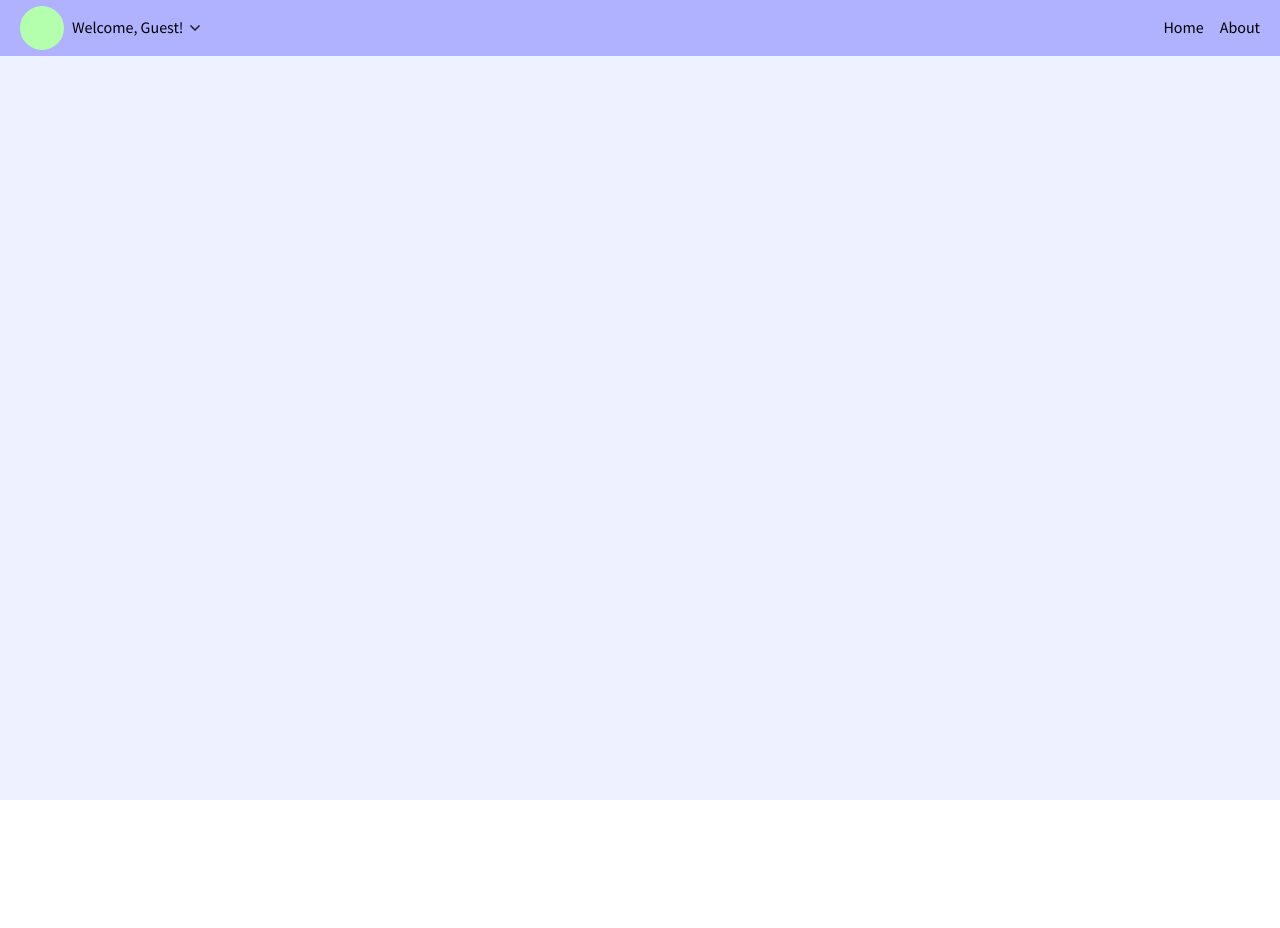
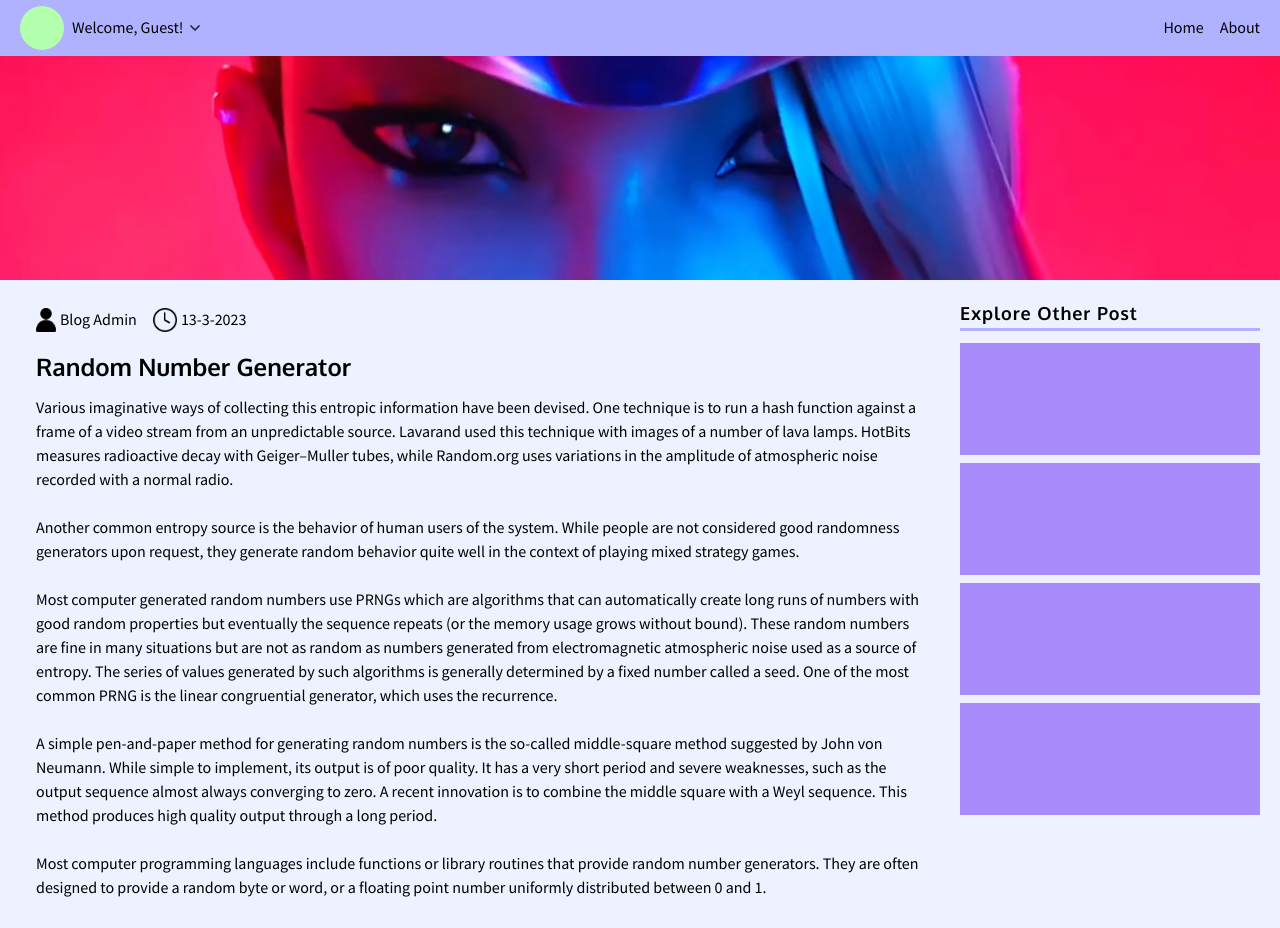
Before and after one commit to idlionora/my-mini-blog, a React app: page /post in a window 1280 px wide. Before the commit the page ends 800 px from the top, so only its background shows below. Built offline with nearby package versions, Linux system fonts and the light colour scheme; the HTML template or start-up script is replaced by a standard one.

Commit message:
feat(BlogPost): slice blogpost format from figma

```diff
--- /dev/null
+++ b/src/components/ExploreCard.jsx
@@ -0,0 +1,7 @@
+const ExploreCard = () => {
+    return (
+        <div className="w-full bg-violet-400 h-28"></div>
+    )
+}
+
+export default ExploreCard;
--- a/src/pages/AdminPage.jsx
+++ b/src/pages/AdminPage.jsx
@@ -5,7 +5,7 @@ function AdminPage() {
 	return (
 		<div className="w-full min-h-screen bg-neutral-00 flex flex-col items-center">
 			<NavigationBar page="edit"></NavigationBar>
-			<section className="w-full px-4 pm:mx-5 flex flex-col items-center">
+			<section className="w-full px-4 sm:mx-5 flex flex-col items-center">
 				<div className="w-full max-w-screen-xl">
 					<button className="font-heading font-bold text-[1.25rem] bg-theme-blue px-4 py-3 rounded-2xl text-neutral-100 mt-9 mb-7">
 						Create Blog +
--- a/src/pages/BlogPost.jsx
+++ b/src/pages/BlogPost.jsx
@@ -1,9 +1,99 @@
+import { useState } from 'react';
+import { useParams } from 'react-router-dom';
+import bannerDefault from '../assets/banner-example.png';
 import NavigationBar from '../components/NavigationBar';
+import ExploreCard from '../components/ExploreCard';
+import iconUser from '../assets/noun-user-1256674.png';
+import iconTime from '../assets/noun-time-1232961.png';
+
 
 function BlogPost() {
+	const { id } = useParams();
+	const [bannerImg, setBannerImg] = useState(bannerDefault);
 	return (
 		<div className="w-full min-h-screen bg-neutral-00 flex flex-col items-center">
 			<NavigationBar page="blogPost" />
+			<section className="w-full max-w-[82.5rem] bg-white h-40 sm:h-48 md:h-52 lg:h-56 flex">
+				<img
+					className="w-full object-cover object-center"
+					src={bannerImg}
+					alt="Post's Banner"
+				/>
+			</section>
+			<section className="w-full max-w-[82.5rem] grid grid-cols-12 mb-7">
+				<div className="col-span-full md:col-span-8 lg:col-span-9 px-5 lg:pr-7">
+					<div className="flex mt-5 mb-5 md:px-3 md:mt-7 lg:px-4">
+						<div className="flex items-center">
+							{/* user icon created by Kirsh from the Noun Project */}
+							<img className="mr-1 h-6 w-fit" src={iconUser} alt="user" />
+							<p>Blog Admin</p>
+						</div>
+						<div className="flex items-center">
+							{/* time icon created by Trident from the Noun Project */}
+							<img className="ml-4 mr-1 h-6 w-fit" src={iconTime} alt="time posted" />
+							<p>13-3-2023</p>
+						</div>
+					</div>
+					<div className="w-full md:pl-3 lg:pl-4">
+						{/* this is placeholder content */}
+						<h1 className="font-heading font-bold text-2xl mb-3">
+							Random Number Generator
+						</h1>
+						<p>
+							Various imaginative ways of collecting this entropic information have
+							been devised. One technique is to run a hash function against a frame of
+							a video stream from an unpredictable source. Lavarand used this
+							technique with images of a number of lava lamps. HotBits measures
+							radioactive decay with Geiger–Muller tubes, while Random.org uses
+							variations in the amplitude of atmospheric noise recorded with a normal
+							radio.
+							<br />
+							<br />
+							Another common entropy source is the behavior of human users of the
+							system. While people are not considered good randomness generators upon
+							request, they generate random behavior quite well in the context of
+							playing mixed strategy games.
+							<br />
+							<br />
+							Most computer generated random numbers use PRNGs which are algorithms
+							that can automatically create long runs of numbers with good random
+							properties but eventually the sequence repeats (or the memory usage
+							grows without bound). These random numbers are fine in many situations
+							but are not as random as numbers generated from electromagnetic
+							atmospheric noise used as a source of entropy. The series of values
+							generated by such algorithms is generally determined by a fixed number
+							called a seed. One of the most common PRNG is the linear congruential
+							generator, which uses the recurrence.
+							<br />
+							<br />A simple pen-and-paper method for generating random numbers is the
+							so-called middle-square method suggested by John von Neumann. While
+							simple to implement, its output is of poor quality. It has a very short
+							period and severe weaknesses, such as the output sequence almost always
+							converging to zero. A recent innovation is to combine the middle square
+							with a Weyl sequence. This method produces high quality output through a
+							long period.
+							<br />
+							<br />
+							Most computer programming languages include functions or library
+							routines that provide random number generators. They are often designed
+							to provide a random byte or word, or a floating point number uniformly
+							distributed between 0 and 1.
+						</p>
+					</div>
+				</div>
+				<div className="col-span-full md:col-span-4 lg:col-span-3 px-4 sm:px-5 md:pl-0">
+					<h3 className="font-heading text-lg font-bold tracking-wider mt-5">
+						Explore Other Post
+					</h3>
+					<div className="w-full h-[0.2rem] bg-theme-purple mb-3" />
+					<div className="w-full grid sm:grid-cols-2 md:grid-cols-1 gap-2">
+						<ExploreCard />
+						<ExploreCard />
+						<ExploreCard />
+						<ExploreCard />
+					</div>
+				</div>
+			</section>
 		</div>
 	);
 }
--- a/src/pages/Home.jsx
+++ b/src/pages/Home.jsx
@@ -5,7 +5,7 @@ function Home() {
     return (
 		<div className="w-full min-h-screen bg-neutral-00 flex flex-col items-center">
 			<NavigationBar page="home" />
-			<section className="w-full px-4 pm:mx-5 flex flex-col items-center">
+			<section className="w-full px-4 sm:mx-5 flex flex-col items-center mb-9">
 				<h1 className="font-heading font-bold text-[1.25rem] bg-theme-blue px-4 py-3 w-full max-w-[18rem] text-center rounded-2xl text-neutral-100 mt-9 mb-7">
 					Welcome To My&nbsp;Blog
 				</h1>
```
Also changed, not shown: src/assets/noun-time-1232961.png (added), src/assets/noun-user-1256674.png (added).
